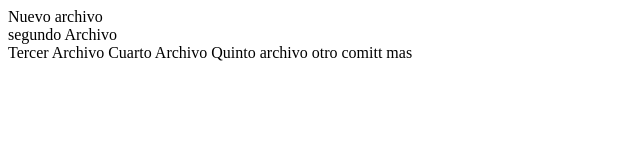
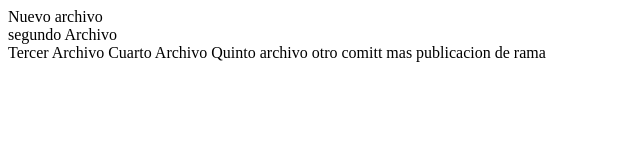
Before and after one commit to BrandesignStudio/Prueba-GITHUB, a plain HTML site: page pureba.html in a window 1280 px wide. Shown: the whole page, without its empty margins (0-640 px from the left). Drawn offline with Linux system fonts and the light colour scheme.

Commit message:
Version 1.4

```diff
--- a/pureba.html
+++ b/pureba.html
@@ -11,5 +11,7 @@
     Cuarto Archivo
     Quinto archivo
     otro comitt mas
+
+    publicacion de rama
 </body>
 </html>
```
